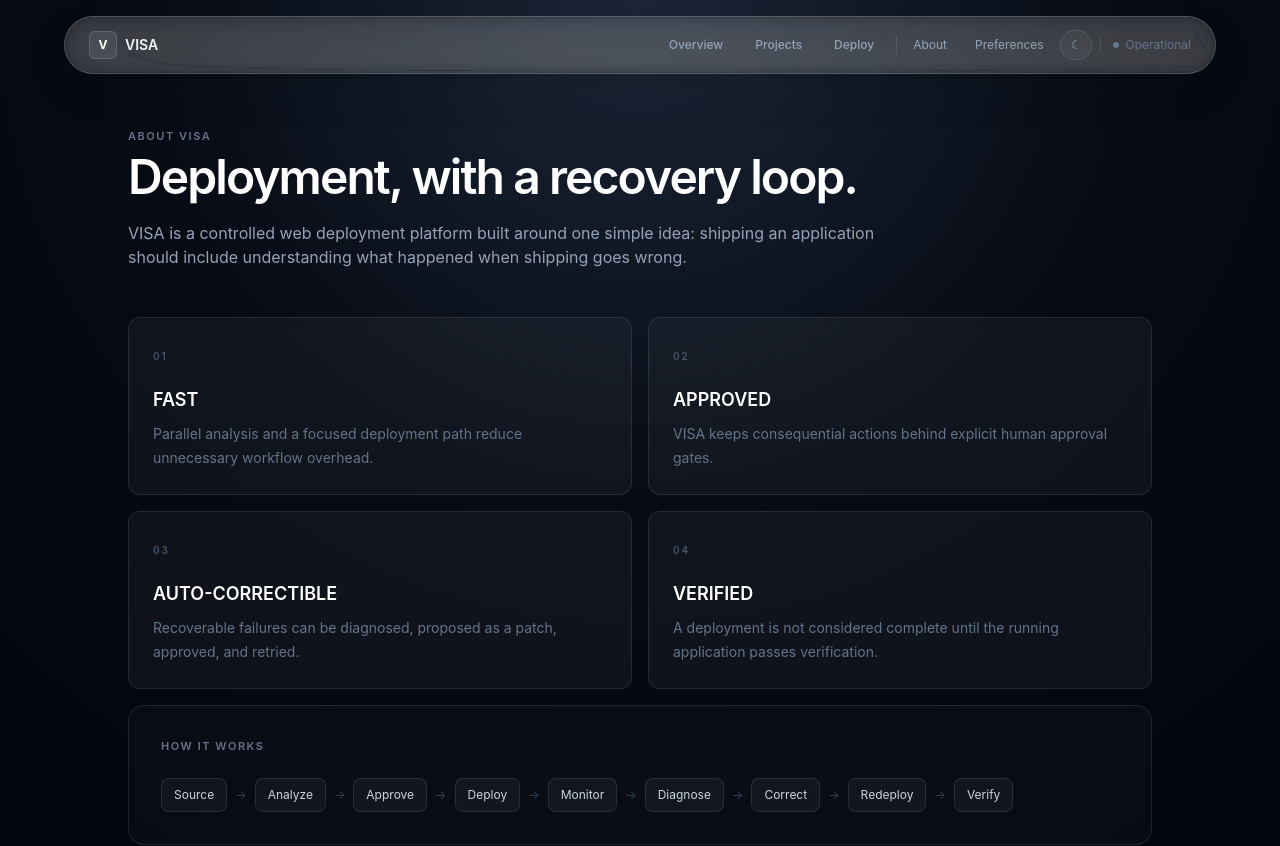
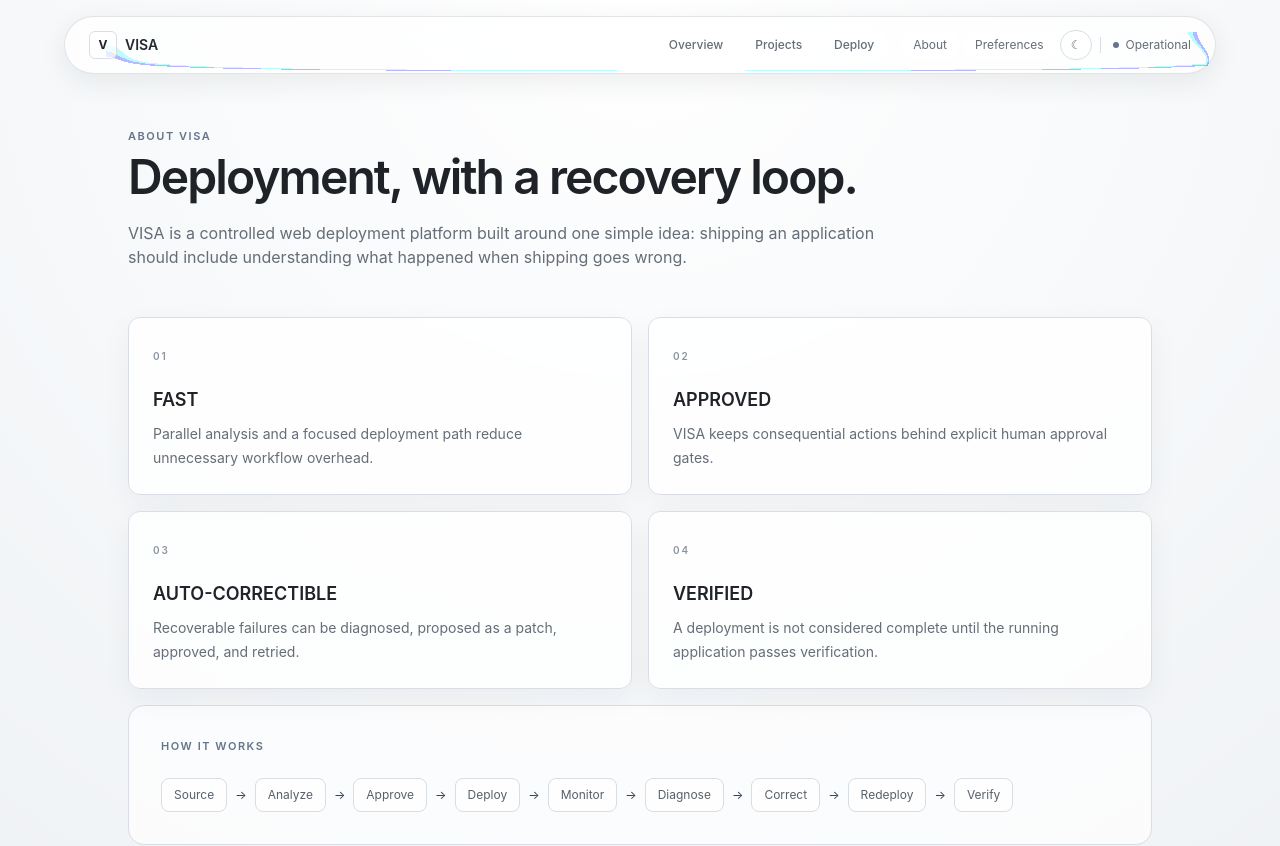
Before and after one commit to adelos-corp/VISA-IBM, a Next.js app in the folder apps/ui/: page /about in a window 1280 px wide. Shown: the top 846 px of the page. Built offline with nearby package versions, Linux system fonts and the light colour scheme.

Commit message:
add light theme and reduced motion glass suppression

```diff
--- a/apps/ui/src/app/globals.css
+++ b/apps/ui/src/app/globals.css
@@ -57,3 +57,94 @@ button, input { font: inherit; }
   scroll-behavior: auto !important;
   transition-duration: 0.01ms !important;
 }
+
+
+/* Light theme */
+[data-theme="light"] html {
+  background: #f6f8fa;
+}
+
+[data-theme="light"] body {
+  color: #1f2328;
+  background: #f6f8fa;
+}
+
+[data-theme="light"] .visa-grid {
+  background: radial-gradient(circle at 50% 0%, #ffffff 0%, #f6f8fa 52%, #eef1f4 100%);
+}
+
+[data-theme="light"] .visa-card {
+  background: rgba(255, 255, 255, 0.82) !important;
+  border-color: #d8dee4 !important;
+  box-shadow: 0 10px 30px rgba(31, 35, 40, 0.05);
+}
+
+[data-theme="light"] [class*="text-white"] { color: #1f2328 !important; }
+[data-theme="light"] [class*="text-slate-100"] { color: #24292f !important; }
+[data-theme="light"] [class*="text-slate-200"] { color: #343a40 !important; }
+[data-theme="light"] [class*="text-slate-300"] { color: #57606a !important; }
+[data-theme="light"] [class*="text-slate-400"] { color: #656d76 !important; }
+[data-theme="light"] [class*="text-slate-500"] { color: #656d76 !important; }
+[data-theme="light"] [class*="text-slate-600"] { color: #8c959f !important; }
+[data-theme="light"] [class*="border-white/10"],
+[data-theme="light"] [class*="border-white/15"] { border-color: #d8dee4 !important; }
+[data-theme="light"] [class*="bg-white/\["] { background-color: rgba(255,255,255,0.72) !important; }
+[data-theme="light"] [class*="bg-black/"] { background-color: rgba(246,248,250,0.9) !important; }
+[data-theme="light"] [class*="shadow-black"] { --tw-shadow-color: rgba(31,35,40,0.08) !important; }
+
+[data-theme="light"] input {
+  color: #1f2328 !important;
+  background-color: #ffffff !important;
+  border-color: #d0d7de !important;
+}
+
+[data-theme="light"] ::placeholder { color: #8c959f !important; }
+
+[data-theme="light"] footer {
+  background: rgba(255,255,255,0.72);
+  border-color: #d8dee4;
+}
+
+[data-theme="light"] .glass-surface--svg,
+[data-theme="light"] .glass-surface--fallback {
+  background: rgba(255,255,255,0.72) !important;
+  border-color: rgba(31,35,40,0.12) !important;
+  box-shadow: 0 8px 28px rgba(31,35,40,0.08) !important;
+}
+
+[data-theme="light"] .glass-surface--fallback {
+  backdrop-filter: blur(12px) saturate(1.1) brightness(1) !important;
+  -webkit-backdrop-filter: blur(12px) saturate(1.1) brightness(1) !important;
+}
+
+[data-theme="light"] .glass-surface--svg {
+  backdrop-filter: var(--filter-id, none) saturate(1) !important;
+}
+
+/* Reduced motion also removes the decorative glass treatment. */
+[data-reduced-motion="true"] .glass-surface,
+[data-reduced-motion="true"] .glass-surface--svg,
+[data-reduced-motion="true"] .glass-surface--fallback {
+  background: rgba(15, 23, 42, 0.96) !important;
+  border: 1px solid rgba(255,255,255,0.10) !important;
+  backdrop-filter: none !important;
+  -webkit-backdrop-filter: none !important;
+  box-shadow: none !important;
+  transition: none !important;
+}
+
+[data-theme="light"][data-reduced-motion="true"] .glass-surface,
+[data-theme="light"][data-reduced-motion="true"] .glass-surface--svg,
+[data-theme="light"][data-reduced-motion="true"] .glass-surface--fallback {
+  background: #ffffff !important;
+  border-color: #d8dee4 !important;
+}
+
+[data-reduced-motion="true"] .glass-surface__filter {
+  display: none !important;
+}
+
+[data-reduced-motion="true"] .glass-surface__content {
+  backdrop-filter: none !important;
+  -webkit-backdrop-filter: none !important;
+}
```
